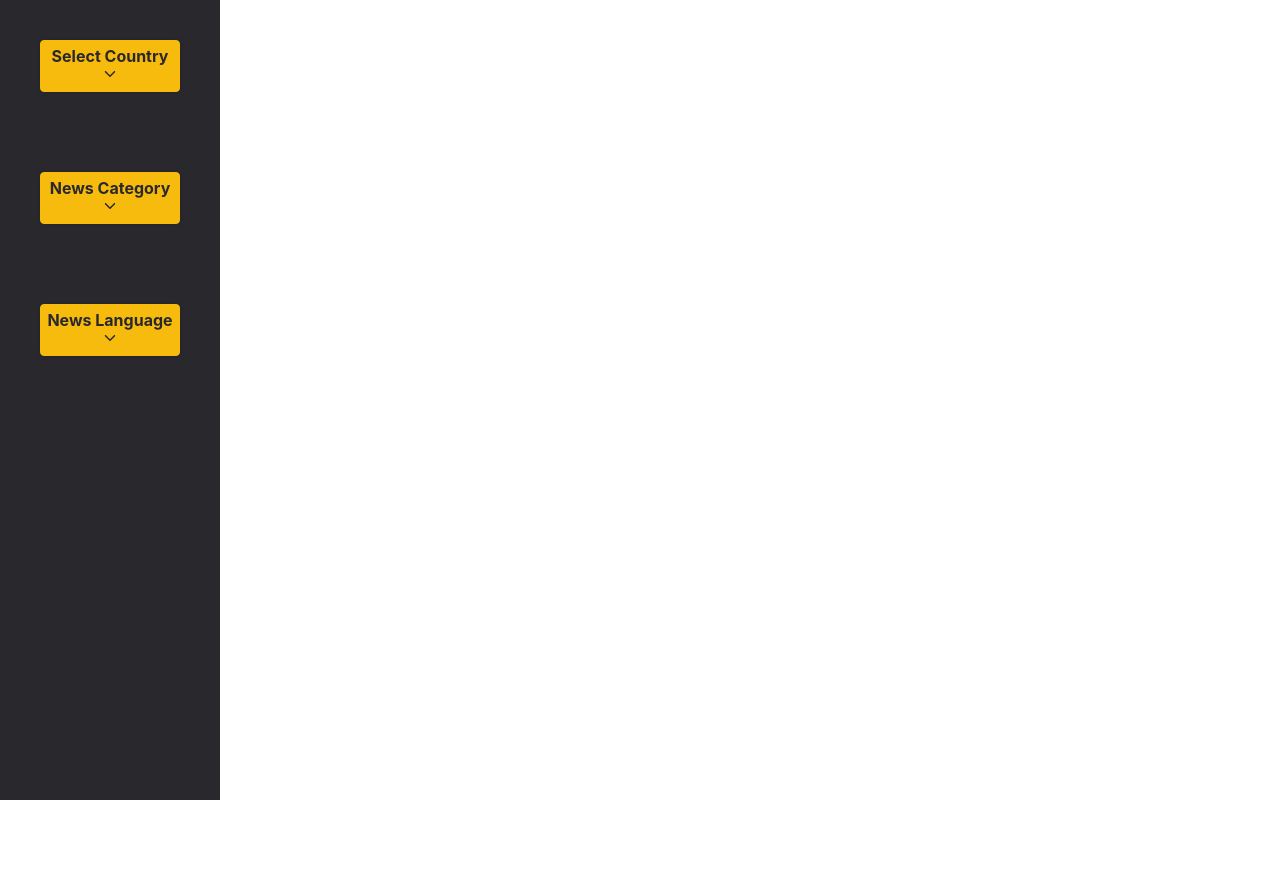
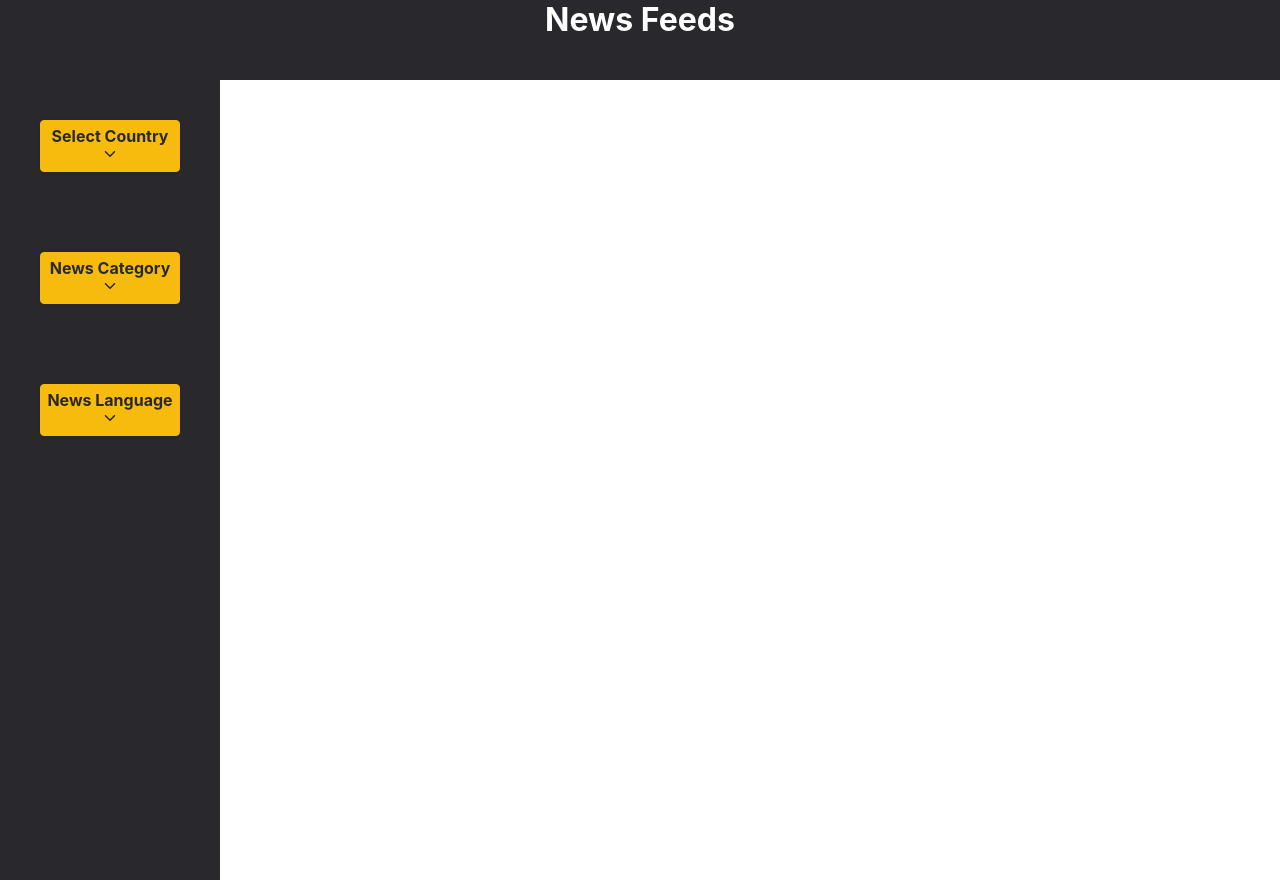
Before and after one commit to sahiltgi/news-search, a React (Create React App) app: page / in a window 1280 px wide. Before the commit the page ends 800 px from the top, so only its background shows below. Built offline with nearby package versions, Linux system fonts and the light colour scheme.

Commit message:
header add

```diff
--- a/src/App.js
+++ b/src/App.js
@@ -1,10 +1,12 @@
 import React from "react";
 import "./App.css";
 import MenuBar from "./components/MenuBar";
+import Screen from "./components/FrontScreen";
 
 function App() {
   return (
     <div className="App">
+      <Screen />
       <MenuBar />
     </div>
   );
--- /dev/null
+++ b/src/components/FrontScreen/index.jsx
@@ -0,0 +1,15 @@
+import React, { Component } from "react";
+import Header from "../Heading";
+
+class Screen extends Component {
+  state = {};
+  render() {
+    return (
+      <div>
+        <Header />
+      </div>
+    );
+  }
+}
+
+export default Screen;
--- /dev/null
+++ b/src/components/Heading/index.jsx
@@ -0,0 +1,15 @@
+import React, { Component } from "react";
+import "./style.css";
+
+class Header extends Component {
+  state = {};
+  render() {
+    return (
+      <div className="header">
+        <h1 className="text-header">News Feeds</h1>
+      </div>
+    );
+  }
+}
+
+export default Header;
--- /dev/null
+++ b/src/components/Heading/style.css
@@ -0,0 +1,13 @@
+* {
+  margin-top: 0px;
+  padding: 0px;
+}
+.header {
+  background-color: #29282c;
+  text-align: center;
+  color: #ffffff;
+  height: 10vh;
+}
+.text-heading {
+  margin: 5px;
+}
--- a/src/components/MenuBar/style.css
+++ b/src/components/MenuBar/style.css
@@ -1,5 +1,10 @@
+* {
+  padding: 0;
+  margin: 0;
+}
 .SideMenu {
   min-height: 100vh;
+  /* min-width: 15vw; */
   width: 220px;
   background-color: #29282c;
   display: flex;
```
